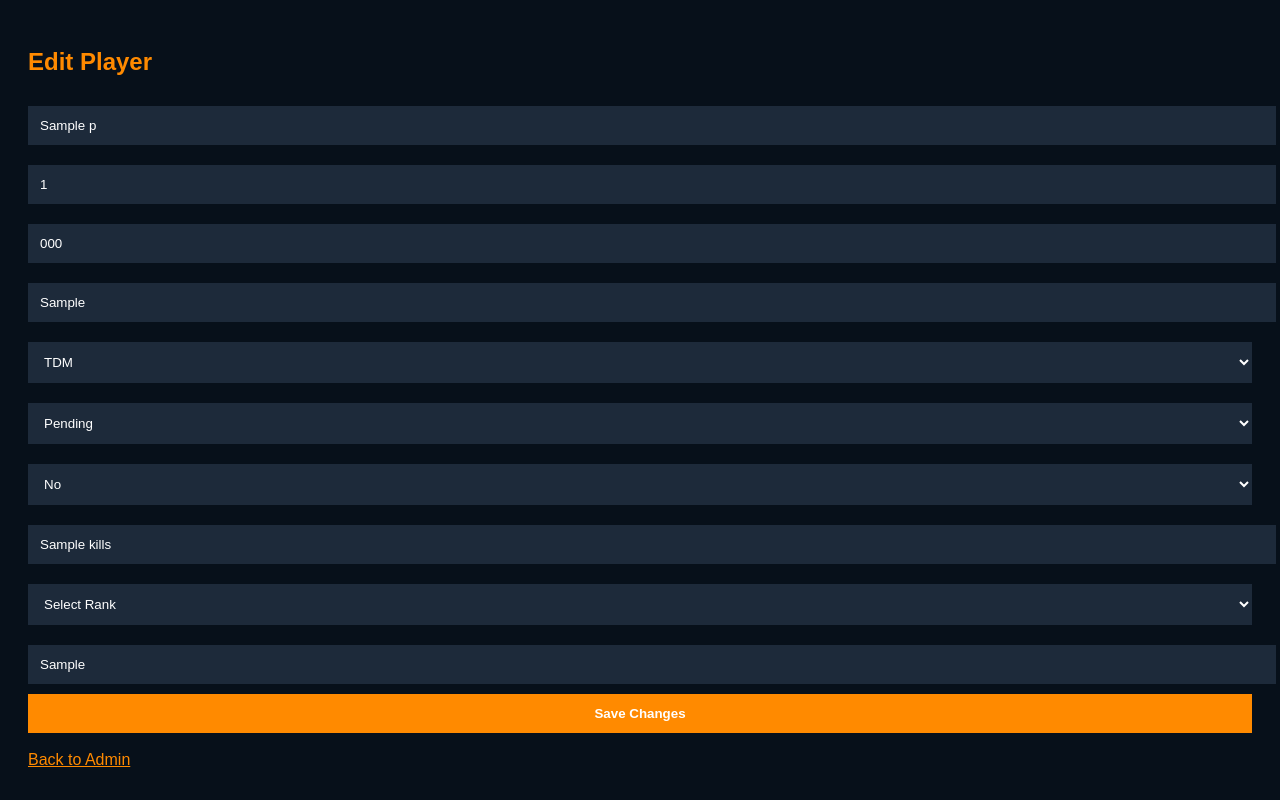
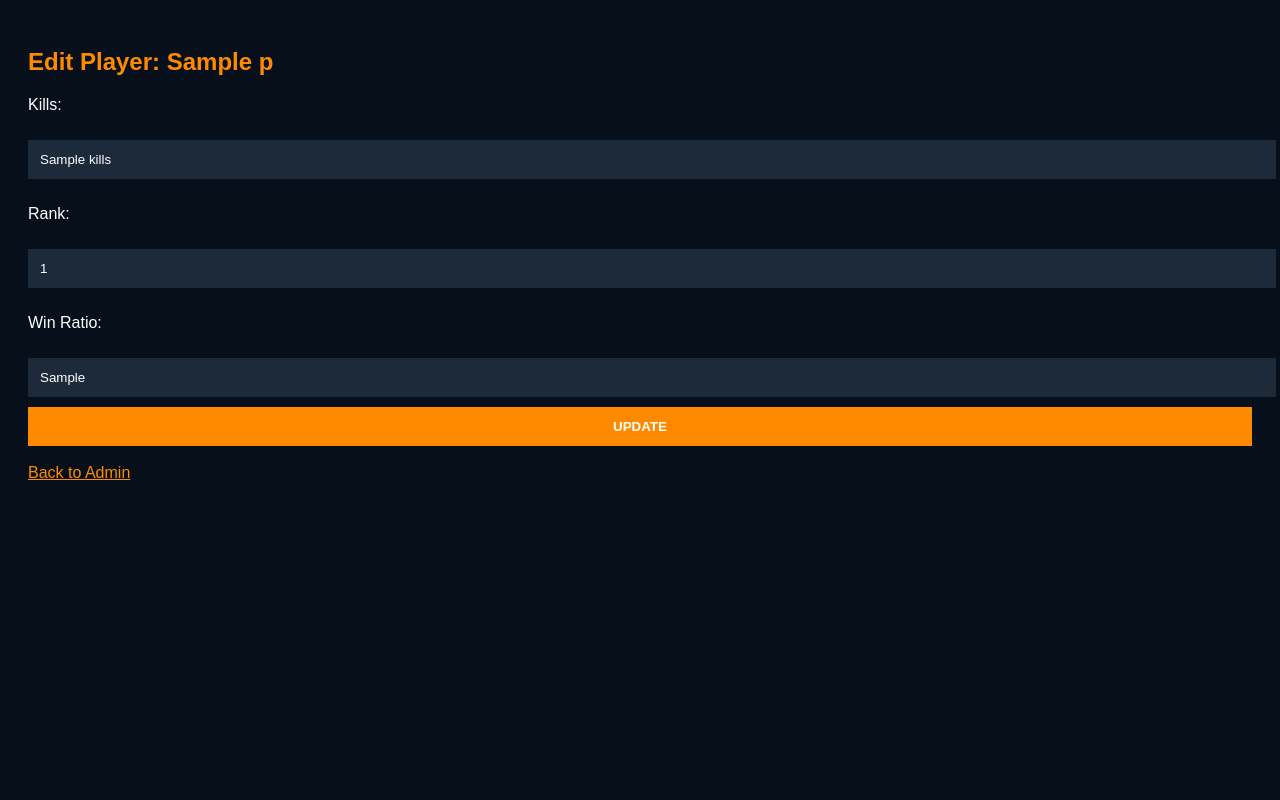
Before and after one commit to aryankumar67163-png/bgmi-site, a Flask app: template templates/templates/edit.html in a window 1280 px wide. Run offline with Flask 3, Linux system fonts and the light colour scheme; the template is opened without the code that fills it: most values are stand-ins (such as "Sample title", 1, 10 or a date in 2020); some libraries are stand-ins or nearby versions.

Commit message:
Update edit.html

```diff
--- a/templates/templates/edit.html
+++ b/templates/templates/edit.html
@@ -6,50 +6,29 @@
 <style>
 body{background:#07101a;color:white;font-family:Arial;padding:20px}
 h2{color:#ff8a00}
-input,select{width:100%;padding:12px;margin:10px 0;background:#1d2a3a;color:white;border:none}
+input{width:100%;padding:12px;margin:10px 0;background:#1d2a3a;color:white;border:none}
 button{width:100%;padding:12px;background:#ff8a00;color:white;border:none;font-weight:bold}
 a{color:#ff8a00}
 </style>
 </head>
 <body>
 
-<h2>Edit Player</h2>
+<h2>Edit Player: {{ p.name }}</h2>
 
 <form method="POST">
-    <input name="name" value="{{ p.get('name','') }}" placeholder="Name">
-    <input name="uid" value="{{ p.get('uid','') }}" placeholder="UID">
-    <input name="phone" value="{{ p.get('phone','') }}" placeholder="Phone">
-    <input name="payment_ref" value="{{ p.get('payment_ref','') }}" placeholder="Payment Ref">
 
-    <select name="mode">
-        <option value="TDM" {% if p.get('mode') == 'TDM' %}selected{% endif %}>TDM</option>
-        <option value="Erangel" {% if p.get('mode') == 'Erangel' %}selected{% endif %}>Erangel</option>
-        <option value="Solo" {% if p.get('mode') == 'Solo' %}selected{% endif %}>Solo</option>
-        <option value="Squad" {% if p.get('mode') == 'Squad' %}selected{% endif %}>Squad</option>
-    </select>
+    <p>Kills:</p>
+    <input name="kills" value="{{ p.kills }}">
 
-    <select name="paid">
-        <option value="Pending" {% if p.get('paid') == 'Pending' %}selected{% endif %}>Pending</option>
-        <option value="Paid" {% if p.get('paid') == 'Paid' %}selected{% endif %}>Paid</option>
-    </select>
+    <p>Rank:</p>
+    <input name="rank" value="{{ p.rank }}">
 
-    <select name="played">
-        <option value="No" {% if p.get('played','No') == 'No' %}selected{% endif %}>No</option>
-        <option value="Yes" {% if p.get('played') == 'Yes' %}selected{% endif %}>Yes</option>
-    </select>
+    <p>Win Ratio:</p>
+    <input name="win_ratio" value="{{ p.win_ratio }}">
 
-    <input name="kills" value="{{ p.get('kills','0') }}" placeholder="Kills">
+    <br>
+    <button type="submit">UPDATE</button>
 
-    <select name="rank">
-        <option value="">Select Rank</option>
-        <option value="1" {% if p.get('rank') == '1' %}selected{% endif %}>1</option>
-        <option value="2" {% if p.get('rank') == '2' %}selected{% endif %}>2</option>
-        <option value="3" {% if p.get('rank') == '3' %}selected{% endif %}>3</option>
-    </select>
-
-    <input name="win_ratio" value="{{ p.get('win_ratio','') }}" placeholder="Win Ratio">
-
-    <button type="submit">Save Changes</button>
 </form>
 
 <br>
```
